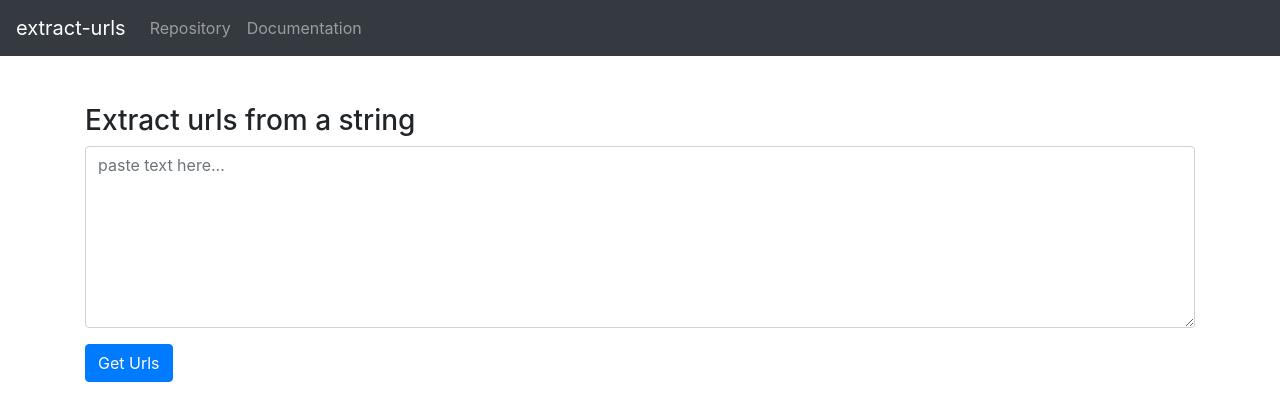
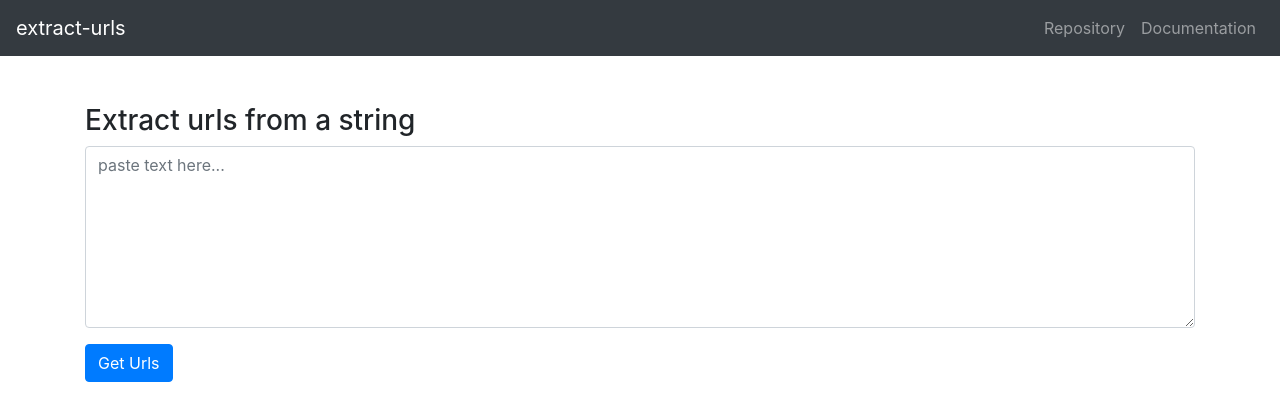
Before and after one commit to huckbit/extract-urls-example, a React (Create React App) app: page / in a window 1280 px wide. Shown: the top 420 px of the page. Built offline with nearby package versions, Linux system fonts and the light colour scheme.

Commit message:
links on right

```diff
--- a/src/components/Navbar.js
+++ b/src/components/Navbar.js
@@ -19,11 +19,11 @@ export default () => {
           <span className="navbar-toggler-icon"></span>
         </button>
         <div className="collapse navbar-collapse" id="navbarNav">
-          <ul className="navbar-nav">
+          <ul className="navbar-nav ml-auto">
             <li className="nav-item">
               <a
                 className="nav-link"
-                href="github.com/huckbit/extract-urls"
+                href="https://github.com/huckbit/extract-urls"
                 target="blank"
                 rel="noopener noreferrer"
               >
```
